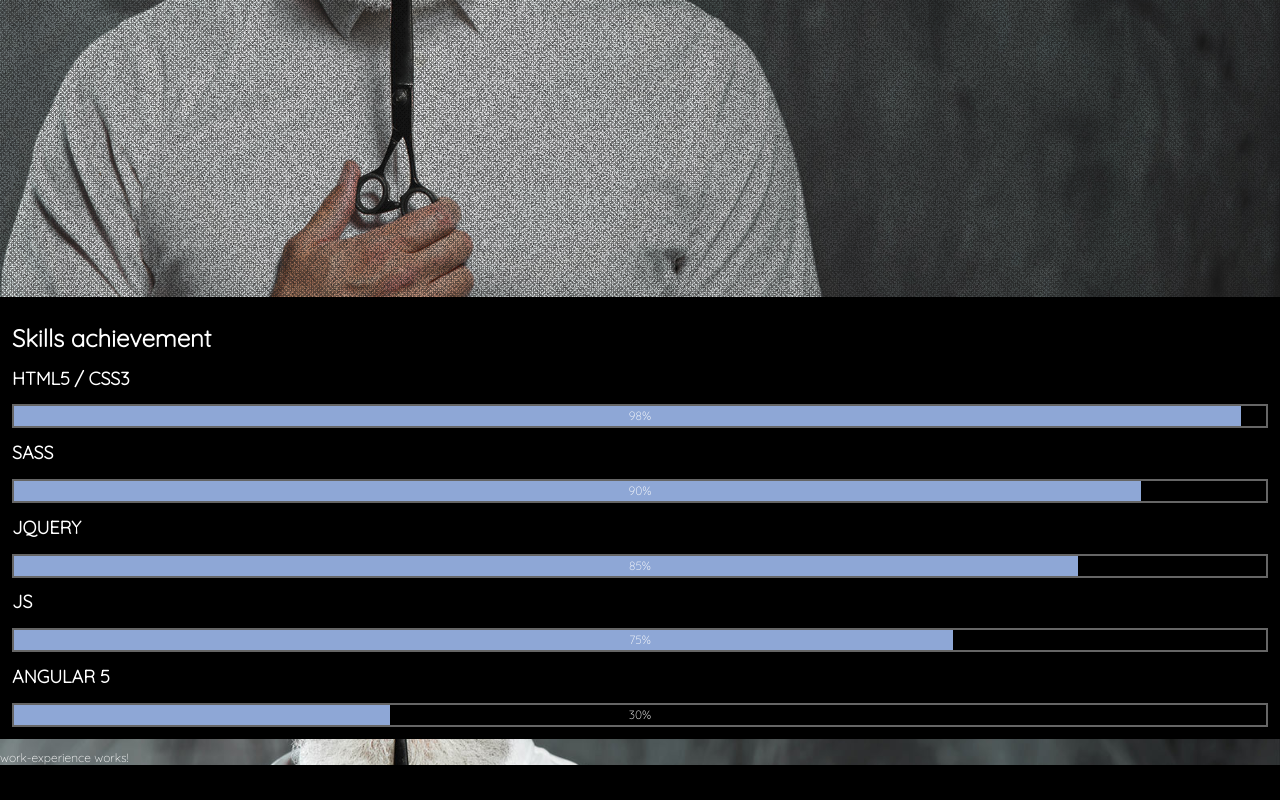
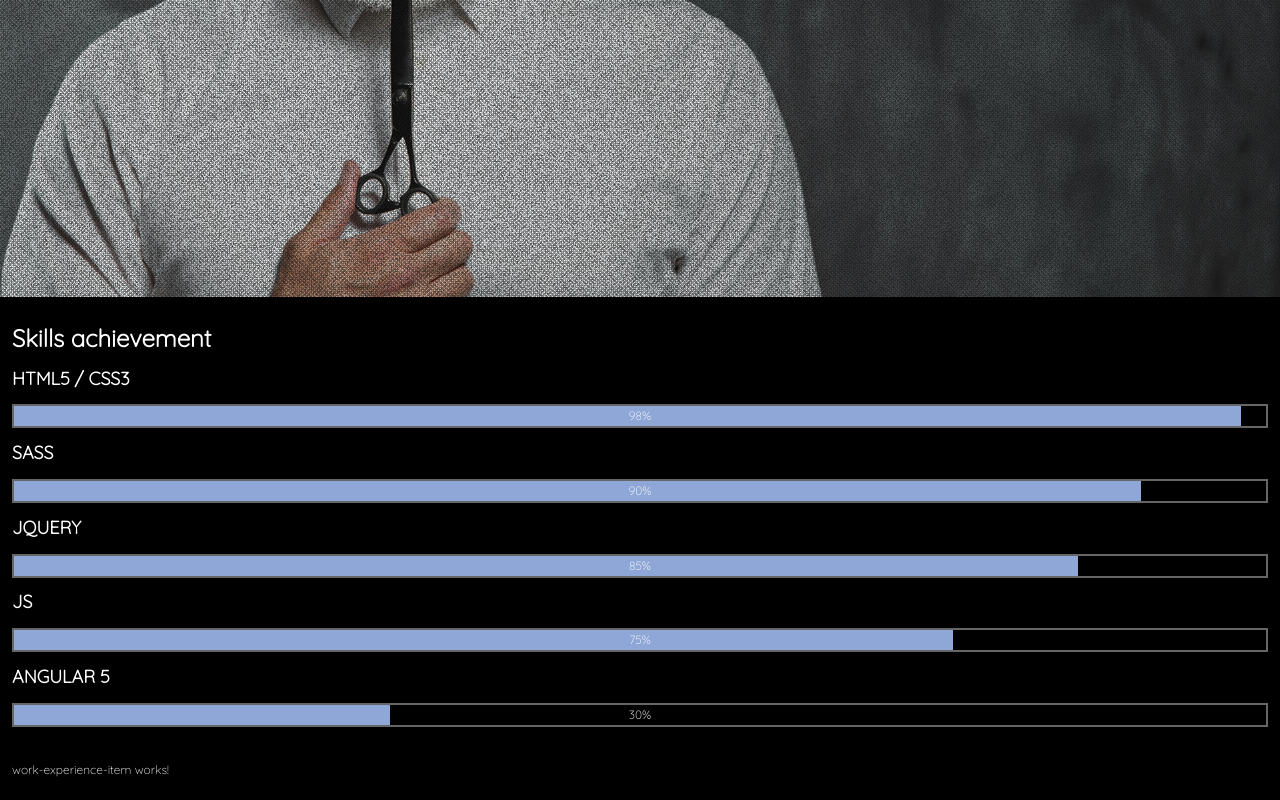
Before and after one commit to web-duke/resume, an Angular app: page / in a window 1280 px wide. Shown: the part 503-1303 px from the top of the page. Before the commit the page ends 1268 px from the top, so only its background shows below. Built offline with nearby package versions, Linux system fonts and the light colour scheme; what ng2-responsive would draw is missing.

Commit message:
work experience item component

```diff
--- a/src/app/app.module.ts
+++ b/src/app/app.module.ts
@@ -8,6 +8,7 @@ import { IntroComponent } from './intro/intro.component';
 import { SkillsComponent } from './skills/skills.component';
 import { SkillsItemComponent } from './skills/skills-item/skills-item.component';
 import { WorkExperienceComponent } from './work-experience/work-experience.component';
+import { WorkExperienceItemComponent } from './work-experience/work-experience-item/work-experience-item.component';
 
 
 @NgModule({
@@ -16,7 +17,8 @@ import { WorkExperienceComponent } from './work-experience/work-experience.compo
     IntroComponent,
     SkillsComponent,
     SkillsItemComponent,
-    WorkExperienceComponent
+    WorkExperienceComponent,
+    WorkExperienceItemComponent
   ],
   imports: [
     BrowserModule,
--- /dev/null
+++ b/src/app/work-experience/work-experience-item/work-experience-item.component.html
@@ -0,0 +1,3 @@
+<p>
+  work-experience-item works!
+</p>
--- /dev/null
+++ b/src/app/work-experience/work-experience-item/work-experience-item.component.ts
@@ -0,0 +1,15 @@
+import { Component, OnInit } from '@angular/core';
+
+@Component({
+  selector: 'app-work-experience-item',
+  templateUrl: './work-experience-item.component.html',
+  styleUrls: ['./work-experience-item.component.scss']
+})
+export class WorkExperienceItemComponent implements OnInit {
+
+  constructor() { }
+
+  ngOnInit() {
+  }
+
+}
--- a/src/app/work-experience/work-experience.component.html
+++ b/src/app/work-experience/work-experience.component.html
@@ -1,3 +1,3 @@
-<p>
-  work-experience works!
-</p>
+<section class="work-experience">
+  <app-work-experience-item></app-work-experience-item>
+</section>
```
Also changed, not shown: src/app/work-experience/work-experience-item/work-experience-item.component.scss (added), 1 other file (tests, documents, lock files or other folders).
